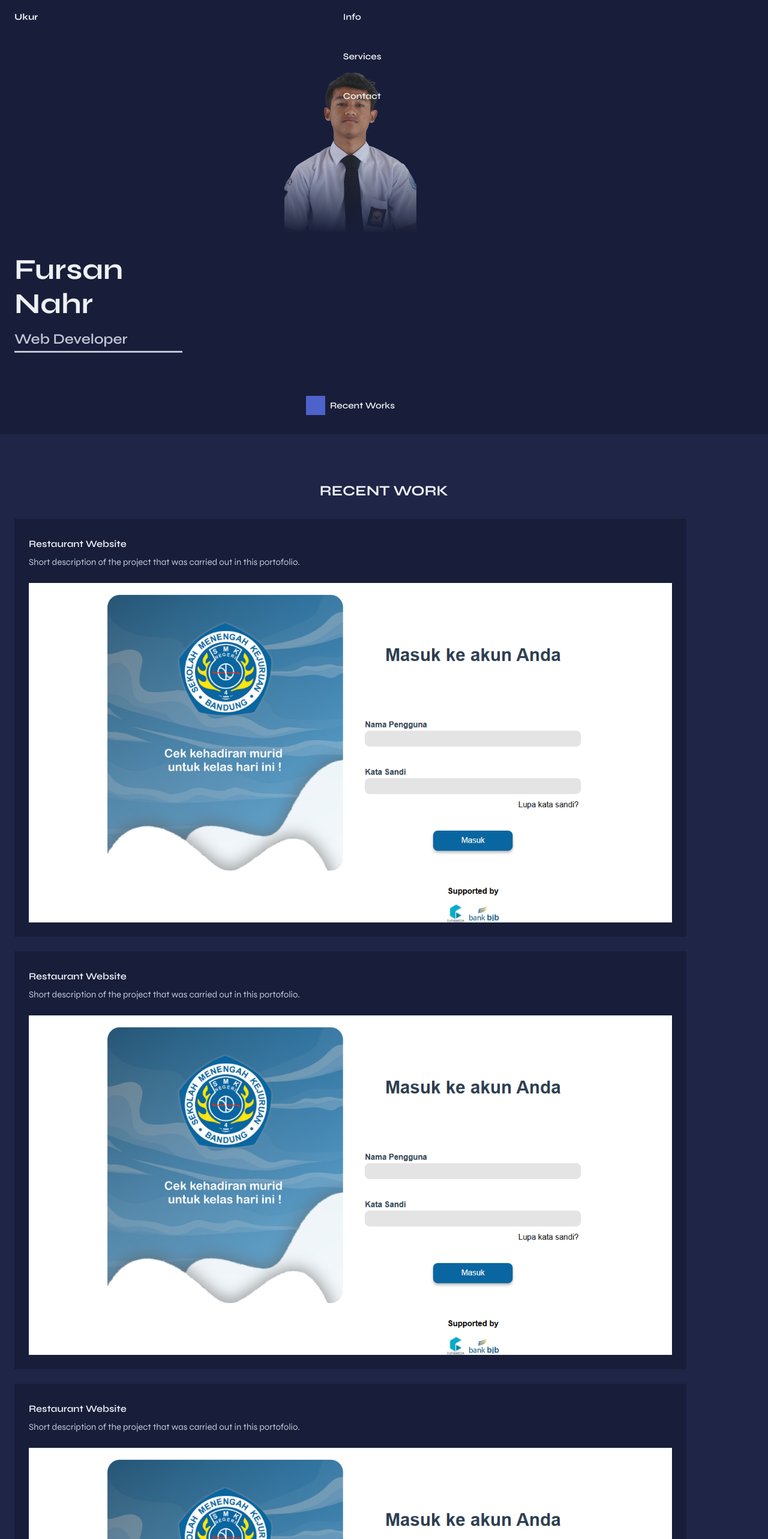
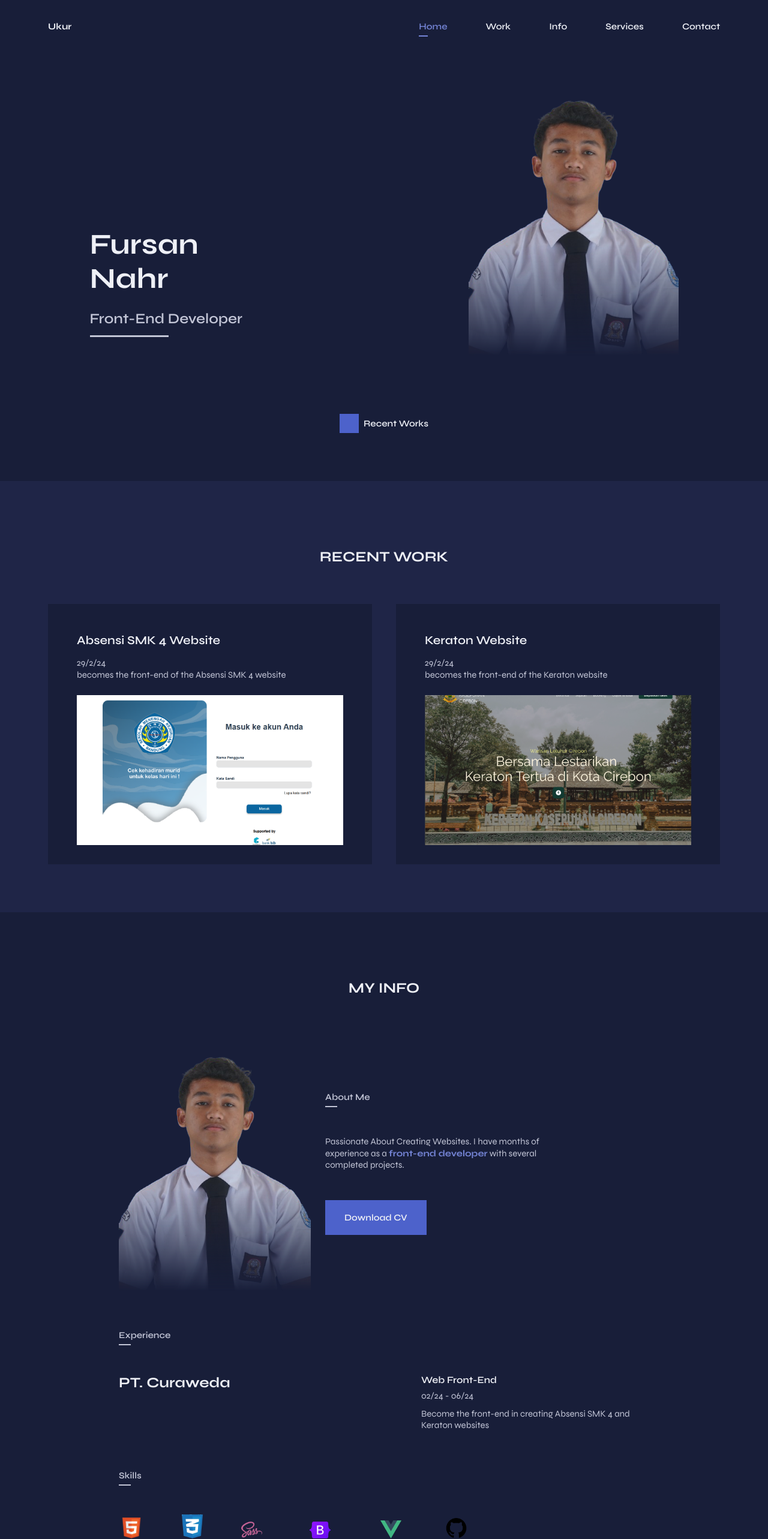
Before and after one commit to FursanNahr/Portofolio-Fursan, a Vue app: page /home in a window 1280 px wide. Shown: the top 2566 px of the page at 60% size. Built offline with nearby package versions, Linux system fonts and the light colour scheme.

Commit message:
view: responsive

```diff
--- a/src/views/Home.vue
+++ b/src/views/Home.vue
@@ -46,7 +46,7 @@
 
         <div class="home__data">
           <h1 class="home__name">Fursan <br> Nahr</h1>
-          <h3 class="home__profession">Web Developer</h3>
+          <h3 class="home__profession">Front-End Developer</h3>
         </div>
 
         <a href="#work" class="home__scroll">
@@ -65,10 +65,10 @@
       </h2>
       <div class="work__container container grid">
         <article class="work__card">
-          <a href="#" target="_blank" class="work__link">
-            <h2 class="work__title">Restaurant Website</h2>
+          <a href="https://ajibtest.online/" target="_blank" class="work__link">
+            <h2 class="work__title">Absensi SMK 4 Website</h2>
             <p class="work__description">
-              Short description of the project that was carried out in this portofolio.
+              29/2/24 <br> becomes the front-end of the Absensi SMK 4 website
             </p>
 
             <img src="../assets/images/work1.png" class="work__img" alt="">
@@ -79,51 +79,12 @@
 
         <article class="work__card">
           <a href="#" target="_blank" class="work__link">
-            <h2 class="work__title">Restaurant Website</h2>
+            <h2 class="work__title">Keraton Website</h2>
             <p class="work__description">
-              Short description of the project that was carried out in this portofolio.
+              29/2/24 <br> becomes the front-end of the Keraton website
             </p>
 
-            <img src="../assets/images/work1.png" class="work__img" alt="">
-
-            <i class="ri-arrow-right-line"></i>
-          </a>
-        </article>
-
-        <article class="work__card">
-          <a href="#" target="_blank" class="work__link">
-            <h2 class="work__title">Restaurant Website</h2>
-            <p class="work__description">
-              Short description of the project that was carried out in this portofolio.
-            </p>
-
-            <img src="../assets/images/work1.png" class="work__img" alt="">
-
-            <i class="ri-arrow-right-line"></i>
-          </a>
-        </article>
-
-        <article class="work__card">
-          <a href="#" target="_blank" class="work__link">
-            <h2 class="work__title">Restaurant Website</h2>
-            <p class="work__description">
-              Short description of the project that was carried out in this portofolio.
-            </p>
-
-            <img src="../assets/images/work1.png" class="work__img" alt="">
-
-            <i class="ri-arrow-right-line"></i>
-          </a>
-        </article>
-
-        <article class="work__card">
-          <a href="#" target="_blank" class="work__link">
-            <h2 class="work__title">Restaurant Website</h2>
-            <p class="work__description">
-              Short description of the project that was carried out in this portofolio.
-            </p>
-
-            <img src="../assets/images/work1.png" class="work__img" alt="">
+            <img src="../assets/images/work2.png" class="work__img" alt="">
 
             <i class="ri-arrow-right-line"></i>
           </a>
@@ -139,8 +100,8 @@
           <div class="about__content">
             <h3 class="info__title">About Me</h3>
             <p class="about__description">
-              Passionate About Creating <b>Websites with beautiful interface</b>. I have years of experience in <b>Web
-                Development</b> with several projects completed.
+              Passionate About Creating Websites. I have months of experience as a <b>front-end developer</b> with
+              several completed projects.
             </p>
 
             <a href="../assets/text/CV_Fursan Nahr.pdf" download="" target="_blank"
@@ -156,37 +117,13 @@
 
           <div class="experience__content grid">
             <div class="experience__data grid">
-              <h2 class="experience__company grid">Discord</h2>
+              <h2 class="experience__company grid">PT. Curaweda</h2>
 
               <div>
-                <h3 class="experience__profession">Web Product Designer</h3>
-                <span class="experience__date">05/23 - Present</span>
+                <h3 class="experience__profession">Web Front-End</h3>
+                <span class="experience__date">02/24 - 06/24</span>
                 <p class="experience__description">
-                  Short description of the work you do or did in the company
-                </p>
-              </div>
-            </div>
-
-            <div class="experience__data grid">
-              <h2 class="experience__company grid">Google</h2>
-
-              <div>
-                <h3 class="experience__profession">Web Developer</h3>
-                <span class="experience__date">05/23 - Present</span>
-                <p class="experience__description">
-                  Short description of the work you do or did in the company
-                </p>
-              </div>
-            </div>
-
-            <div class="experience__data grid">
-              <h2 class="experience__company grid">Adobe</h2>
-
-              <div>
-                <h3 class="experience__profession">Web Designer</h3>
-                <span class="experience__date">05/23 - Present</span>
-                <p class="experience__description">
-                  Short description of the work you do or did in the company
+                  Become the front-end in creating Absensi SMK 4 and Keraton websites
                 </p>
               </div>
             </div>
@@ -232,7 +169,7 @@
       </div>
     </section>
 
-    <section class="services section" id="services">
+    <section class="services section" id="service">
       <h2 class="section__title">SERVICE</h2>
 
       <div class="services__container container grid">
@@ -240,33 +177,20 @@
         <article class="services__card">
           <i class="ri-code-box-line services__icon"></i>
 
-          <h3 class="services__title">Web Development</h3>
+          <h3 class="services__title">Front-End</h3>
           <p class="services__description">
-            Short description of the service offered to users
-            to obtain a personalized project.
+            Our front-end services are designed to build intuitive and interactive user interfaces, ensuring your projects look professional and functional.
           </p>
         </article>
 
         <article class="services__card">
           <i class="ri-layout-2-line services__icon"></i>
 
-          <h3 class="services__title">Responsive Web Design</h3>
+          <h3 class="services__title">Responsive Web</h3>
           <p class="services__description">
-            Short description of the service offered to users
-            to obtain a personalized project.
+            We offer responsive web development to ensure your site displays perfectly on all devices.
           </p>
         </article>
-
-        <article class="services__card">
-          <i class="ri-seo-line services__icon"></i>
-
-          <h3 class="services__title">Seo (Web Pages)</h3>
-          <p class="services__description">
-            Short description of the service offered to users
-            to obtain a personalized project.
-          </p>
-        </article>
-
       </div>
     </section>
 
@@ -287,16 +211,47 @@
           <p class="contact__message" id="contact-message"></p>
         </form>
 
-
+        <div class="contact__social grid">
+          <a href="https://www.instagram.com/fursannr_/" target="_blank" class="contact__social-link">
+            <i class="ri-instagram-line"></i>
+            <span>Instagram</span>
+          </a>
+        </div>
       </div>
     </section>
   </main>
+
+  <footer class="footer">
+    <div class="footer__container container grid">
+      <ul class="footer__links">
+        <li>
+          <a href="#home" class="footer__link">Home</a>
+        </li>
+        <li>
+          <a href="#work" class="footer__link">Work</a>
+        </li>
+        <li>
+          <a href="#info" class="footer__link">Info</a>
+        </li>
+      </ul>
+
+      <span class="footer__copy">
+        &#169; All Rights Reserved By Ukur
+      </span>
+    </div>
+  </footer>
+
+  <!-- Scroll Up -->
+  <a href="#" :class="{ 'show-scroll': isShowScroll }" class="scrollup" id="scroll-up">
+    <i class="ri-arrow-up-line"></i>
+  </a>
 </template>
 <script>
 export default {
   data() {
     return {
       isBlurred: false,
+      isShowScroll: false,
     };
   },
   mounted() {
@@ -320,14 +275,37 @@ export default {
 
     // Add Blur Header
     window.addEventListener('scroll', this.blurHeader);
+    window.addEventListener('scroll', this.scrollActive); // Perbaikan: gunakan metode Vue
   },
   beforeDestroy() {
     window.removeEventListener('scroll', this.blurHeader);
+    window.removeEventListener('scroll', this.scrollActive);
   },
   methods: {
     blurHeader() {
       this.isBlurred = window.scrollY >= 50;
+      this.isShowScroll = window.scrollY >= 350;
     },
+    scrollActive() {
+      const sections = document.querySelectorAll('section[id]');
+      const scrollDown = window.scrollY;
+      console.log('scrollActive called'); // Debugging: log ketika scrollActive dipanggil
+      sections.forEach(current => {
+        const sectionHeight = current.offsetHeight,
+          sectionTop = current.offsetTop - 58,
+          sectionId = current.getAttribute('id'),
+          sectionsClass = document.querySelector('.nav__menu a[href*=' + sectionId + ']');
+        console.log(`Checking section: ${sectionId}`); // Debugging: log setiap section
+
+        if (scrollDown > sectionTop && scrollDown <= sectionTop + sectionHeight) {
+          console.log(`Adding active-link to: ${sectionId}`); // Debugging: log ketika menambahkan kelas
+          sectionsClass.classList.add('active-link');
+        } else {
+          console.log(`Removing active-link from: ${sectionId}`); // Debugging: log ketika menghapus kelas
+          sectionsClass.classList.remove('active-link');
+        }
+      });
+    }
   },
 };
 </script>
@@ -566,6 +544,15 @@ img {
   z-index: -1;
 }
 
+/* Active Link */
+.active-link {
+  color: var(--first-color-light);
+}
+
+.active-link::after {
+  width: 30%;
+}
+
 /* Home */
 .home__container {
   row-gap: 2rem;
@@ -750,6 +737,13 @@ img {
 .button:hover {
   background-color: var(--first-color-alt);
 }
+
+.work__img {
+  width: 444px;
+  height: 250px;
+  object-fit: cover
+}
+
 /* Experience */
 .experience__content {
   row-gap: 2rem;
@@ -804,17 +798,402 @@ img {
 .services {
   background-color: var(--container-color);
 }
+
 .services__container {
   row-gap: 2rem;
 }
+
 .services__icon {
   display: block;
   color: var(--first-color-light);
   font-size: 2rem;
   margin-bottom: 2rem;
 }
+
 .services__title {
   font-size: var(--h3-font-size);
   margin-bottom: 0.75rem
 }
+
+/* Contact */
+.contact__container {
+  row-gap: 4rem;
+}
+
+.contact__group,
+.contact__form {
+  gap: 1rem;
+}
+
+.contact__form {
+  position: relative;
+}
+
+.contact__input {
+  padding: 1.25rem;
+  background-color: var(--container-color);
+  color: var(--title-color);
+}
+
+.contact__input::placeholder {
+  color: var(--text-color-light);
+}
+
+.contact__area {
+  height: 10rem;
+  resize: none
+}
+
+.contact__button {
+  margin-top: 1rem;
+  cursor: pointer;
+}
+
+.contact__social {
+  grid-template-columns: repeat(1, max-content);
+  justify-content: center;
+  column-gap: 3rem;
+}
+
+.contact__social-link {
+  color: var(--title-color);
+  display: inline-flex;
+  column-gap: .25rem;
+  align-items: center;
+  transition: color .4s;
+}
+
+.contact__social-link i {
+  font-size: 1.5rem;
+}
+
+.contact__social-link span {
+  font-size: var(--small-font-size);
+  font-weight: var(--font-semi-bold);
+}
+
+.contact__social-link:hover {
+  color: var(--first-color-light);
+}
+
+.contact__message {
+  position: absolute;
+  left: 0;
+  bottom: -2rem;
+  font-size: var(--small-font-size);
+  font-weight: var(--font-semi-bold);
+  color: var(--title-color);
+}
+
+/* Footer */
+.footer {
+  background-color: var(--container-color);
+}
+
+.footer__container {
+  padding-block: 3rem 2rem;
+  row-gap: 3rem;
+}
+
+.footer__links {
+  display: flex;
+  justify-content: center;
+  column-gap: 2.5rem;
+}
+
+.footer__link {
+  color: var(--title-color);
+  font-weight: var(--font-semi-bold);
+  transition: color .4s;
+}
+
+.footer__link:hover {
+  color: var(--first-color-light);
+}
+
+.footer__copy {
+  color: var(--title-color);
+  font-size: var(--small-font-size);
+  text-align: center;
+}
+
+/* Scroll Bar */
+::-webkit-scrollbar {
+  width: 0.6rem;
+  background-color: hsl(var(--hue), 20%, 20%);
+}
+
+::-webkit-scrollbar-thumb {
+  background-color: hsl(var(--hue), 20%, 30%);
+}
+
+::-webkit-scrollbar-thumb:hover {
+  background-color: hsl(var(--hue), 20%, 40%);
+}
+
+/* Scrorll Up */
+.scrollup {
+  position: fixed;
+  right: 1rem;
+  bottom: -50%;
+  background-color: var(--container-color);
+  display: inline-flex;
+  padding: 6px;
+  color: var(--title-color);
+  font-size: 1.25rem;
+  box-shadow: 0 4px 12px hsla(var(--hue), 30% 8% .3);
+  z-index: var(--z-tooltip);
+  transition: bottom .4s, transform .4s;
+}
+
+.scrollup:hover {
+  transform: translateY(-.5rem);
+}
+
+/* Show scroll up */
+.show-scroll {
+  bottom: 3rem;
+}
+
+/* Breakpoints */
+/* For small device */
+@media screen and (max-width: 300px) {
+  .container {
+    margin-inline: 1rem;
+  }
+
+  .skills__content {
+    grid-template-columns: repeat(2, max-content);
+  }
+}
+
+/* For medium device */
+@media screen and (min-width: 540px) {
+
+  .home__container,
+  .work__container,
+  .info__container,
+  .services__container,
+  .contact__container {
+    grid-template-columns: 350px;
+    justify-content: center;
+  }
+}
+
+@media screen and (min-width: 768px) {
+  .nav__menu {
+    width: 50%;
+  }
+
+  .home__container {
+    grid-template-columns: repeat(2, 350px);
+  }
+
+  .home__data {
+    align-self: flex-end;
+    padding-bottom: 3rem;
+    order: -1;
+  }
+
+  .home__scroll {
+    grid-column: 1 / 3;
+  }
+
+  .work__container {
+    grid-template-columns: repeat(2, 350px)
+  }
+
+  .info__container {
+    grid-template-columns: initial;
+  }
+
+  .about {
+    grid-template-columns: repeat(2, 350px);
+    align-items: center;
+  }
+
+  .about__content {
+    order: 1;
+  }
+
+  .experience__data {
+    grid-template-columns: repeat(2, 1fr);
+  }
+
+  .skills__content {
+    grid-template-columns: repeat(5, max-content);
+    justify-content: initial;
+    column-gap: 4rem;
+  }
+
+  .services__container {
+    grid-template-columns: repeat(2, 328px);
+  }
+}
+
+/* For Large Device */
+@media screen and (min-width: 1150px) {
+  .container {
+    margin-inline: auto;
+  }
+
+  .section {
+    padding-block: 7rem 5rem;
+  }
+
+  .section__title {
+    margin-bottom: 4rem;
+  }
+
+  .nav {
+    height: calc(var(--header-height) + 2rem);
+  }
+
+  .nav__close,
+  .nav__toggle {
+    display: none;
+  }
+
+  .nav__menu {
+    width: initial;
+  }
+
+  .nav__list {
+    flex-direction: row;
+    column-gap: 4rem;
+  }
+
+  .home__container {
+    grid-template-columns: 375px 350px;
+    gap: 3rem 16rem;
+  }
+
+  .home__img {
+    width: 350px;
+  }
+
+  .home__name {
+    margin-bottom: 1.5rem
+  }
+
+  .home__profession::after {
+    bottom: -1rem;
+    width: 35%;
+  }
+
+  .work__container {
+    grid-template-columns: repeat(2, 540px);
+    gap: 2.5rem;
+  }
+
+  .work__link {
+    padding: 3rem 3rem 2rem;
+  }
+
+  .work__title {
+    font-size: var(--h2-font-size);
+    margin-bottom: 1rem;
+  }
+
+  .work__link i {
+    font-size: 2rem;
+  }
+
+  .info__container {
+    row-gap: 4rem;
+  }
+
+  .info__title {
+    font-size: var(--normal-font-size);
+    margin-bottom: 3.5rem;
+  }
+
+  .about {
+    grid-template-columns: 320px 420px;
+  }
+
+  .about__img {
+    width: 320px;
+  }
+
+  .about__description {
+    margin-bottom: 3rem;
+  }
+
+  .about__button {
+    width: initial;
+  }
+
+  .experience__content {
+    row-gap: 4rem;
+  }
+
+  .experience__data {
+    grid-template-columns: 320px 380px;
+    column-gap: 11.5rem;
+  }
+
+  .experience__company {
+    font-size: var(--h1-font-size);
+  }
+
+  .experience__profession {
+    margin-bottom: .5rem;
+  }
+
+  .experience__date {
+    font-size: var(--normal-font-size);
+  }
+
+  .skills__content {
+    grid-template-columns: repeat(6, max-content);
+  }
+
+  .services__container {
+    grid-template-columns: repeat(2, 350px);
+    gap: 6rem 13rem;
+  }
+
+  .services__icon {
+    font-size: 2.5rem;
+    margin-bottom: 1.5rem;
+  }
+
+  .contact__container {
+    grid-template-columns: 580px;
+  }
+
+  .contact__group {
+    grid-template-columns: repeat(2, 1fr);
+  }
+
+  .contact__area {
+    height: 15rem;
+  }
+
+  .contact__button {
+    width: max-content;
+    justify-self: center;
+    margin-top: 1.5rem;
+  }
+
+  .contact__message {
+    bottom: 4.5rem
+  }
+
+  .footer__container {
+    padding-block: 3rem;
+    grid-template-columns: repeat(2, max-content);
+    justify-content: space-between;
+  }
+
+  .footer__links {
+    column-gap: 4rem;
+    order: 1;
+  }
+
+  .scrollup {
+    right: 3rem;
+  }
+}
 </style>
```
Also changed, not shown: src/assets/images/work2.png (added).
